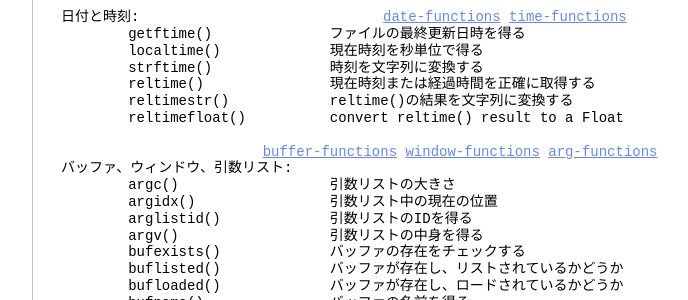
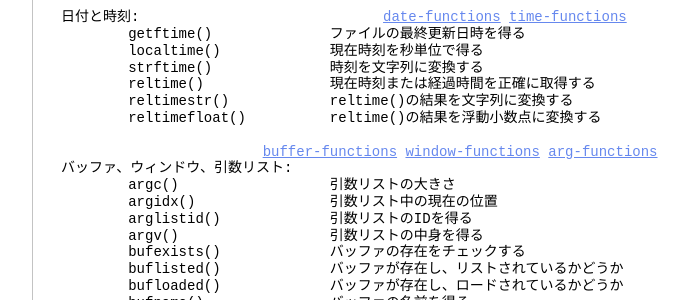
Before and after one commit to vim-jp/vimdoc-ja, a Jekyll site: the page built from usr_41.html, in a window 1280 px wide and 900 px high, scrolled down 12688 px. Shown: the part 150-450 px from the top of the window, without its empty margins (340-1028 px from the left). Built offline with Jekyll 4.4.1, drawn with Linux system fonts in a browser that asks for light colours; nearby versions of some CDN libraries; comment, search, counter and statistics services are not loaded.

Commit message:
Generated by Travis JOB 600.1
https://travis-ci.org/vim-jp/vimdoc-ja-working/builds/204952863

```diff
--- a/quickref.html
+++ b/quickref.html
@@ -870,7 +870,7 @@
 <a class="Type" href="options.html#'revins'">'revins'</a>&nbsp;&nbsp;&nbsp;&nbsp;&nbsp;&nbsp;&nbsp;&nbsp;&nbsp;&nbsp;<a class="Type" href="options.html#'ri'">'ri'</a>&nbsp;&nbsp;&nbsp;&nbsp;&nbsp;&nbsp;挿入モードで入力方向が逆になる<br>
 <a class="Type" href="options.html#'rightleft'">'rightleft'</a>&nbsp;&nbsp;&nbsp;&nbsp;&nbsp;&nbsp;&nbsp;<a class="Type" href="options.html#'rl'">'rl'</a>&nbsp;&nbsp;&nbsp;&nbsp;&nbsp;&nbsp;&quot;右から左&quot; 指向のウィンドウ<br>
 <a class="Type" href="options.html#'rightleftcmd'">'rightleftcmd'</a>&nbsp;&nbsp;&nbsp;&nbsp;<a class="Type" href="options.html#'rlc'">'rlc'</a>&nbsp;&nbsp;&nbsp;&nbsp; &quot;右から左&quot; に入力するコマンド<br>
-<a class="Type" href="options.html#'rubydll'">'rubydll'</a>&nbsp;&nbsp;&nbsp;&nbsp;&nbsp;&nbsp;&nbsp;&nbsp;&nbsp;&nbsp;&nbsp;&nbsp;&nbsp;&nbsp;&nbsp;&nbsp;&nbsp;&nbsp; name of the Ruby dynamic library<br>
+<a class="Type" href="options.html#'rubydll'">'rubydll'</a>&nbsp;&nbsp;&nbsp;&nbsp;&nbsp;&nbsp;&nbsp;&nbsp;&nbsp;&nbsp;&nbsp;&nbsp;&nbsp;&nbsp;&nbsp;&nbsp;&nbsp;&nbsp; Ruby 動的ライブラリの名前<br>
 <a class="Type" href="options.html#'ruler'">'ruler'</a>&nbsp;&nbsp;&nbsp;&nbsp;&nbsp;&nbsp;&nbsp;&nbsp;&nbsp;&nbsp;&nbsp;<a class="Type" href="options.html#'ru'">'ru'</a>&nbsp;&nbsp;&nbsp;&nbsp;&nbsp;&nbsp;ステータスラインにカーソルが位置する場所を表示する<br>
 <a class="Type" href="options.html#'rulerformat'">'rulerformat'</a>&nbsp;&nbsp;&nbsp;&nbsp;&nbsp;<a class="Type" href="options.html#'ruf'">'ruf'</a>&nbsp;&nbsp;&nbsp;&nbsp;&nbsp;<a class="Type" href="options.html#'ruler'">'ruler'</a>&nbsp;用のフォーマット<br>
 <a class="Type" href="options.html#'runtimepath'">'runtimepath'</a>&nbsp;&nbsp;&nbsp;&nbsp;&nbsp;<a class="Type" href="options.html#'rtp'">'rtp'</a>&nbsp;&nbsp;&nbsp;&nbsp; ランタイムファイル用のディレクトリのリスト<br>
--- a/usr_04.html
+++ b/usr_04.html
@@ -401,8 +401,8 @@
 <br>
 &nbsp;&nbsp;&nbsp;&nbsp;&nbsp;&nbsp;&nbsp;&nbsp;<span class="PreProc">this is some text.</span><br>
 <br>
-&quot;daw&quot; の &quot;d&quot; は削除オペレータです。&quot;aw&quot; はテキストオブジェクトです。&quot;aw&quot; は &quot;a<br>
-word&quot; の意味です。つまり &quot;daw&quot; は &quot;Delete A Word&quot; という意味になります。正確に<br>
+&quot;daw&quot; の &quot;d&quot; は削除オペレータです。&quot;aw&quot; はテキストオブジェクトです。&quot;aw&quot; は &quot;A<br>
+Word&quot; の意味です。つまり &quot;daw&quot; は &quot;Delete A Word&quot; という意味になります。正確に<br>
 は、単語の後の空白も削除されます (単語が行末にある場合は、行末までのすべての空<br>
 白が削除されます)。<br>
 <br>
--- a/usr_05.html
+++ b/usr_05.html
@@ -233,7 +233,7 @@
 <br>
 &nbsp;&nbsp;&nbsp;&nbsp;&nbsp;&nbsp;&nbsp;&nbsp;<span class="Todo">Note</span>:<br>
 &nbsp;&nbsp;&nbsp;&nbsp;&nbsp;&nbsp;&nbsp;&nbsp;このコマンドを入力するときの注意点。<br>
-&nbsp;&nbsp;&nbsp;&nbsp;&nbsp;&nbsp;&nbsp;&nbsp;<span class="Special">&lt;F5&gt;</span>&nbsp;見たままのは 4 文字の文字列として入力してください。<span class="Special">&lt;Esc&gt;</span>&nbsp;も同じで<br>
+&nbsp;&nbsp;&nbsp;&nbsp;&nbsp;&nbsp;&nbsp;&nbsp;<span class="Special">&lt;F5&gt;</span>&nbsp;は見たままの 4 文字の文字列として入力してください。<span class="Special">&lt;Esc&gt;</span>&nbsp;も同じで<br>
 &nbsp;&nbsp;&nbsp;&nbsp;&nbsp;&nbsp;&nbsp;&nbsp;す。<span class="Special">&lt;Esc&gt;</span>&nbsp;キーを押すのではなく、5 文字の文字列として入力してください。<br>
 &nbsp;&nbsp;&nbsp;&nbsp;&nbsp;&nbsp;&nbsp;&nbsp;このマニュアルを読むときはその違いに注意してください !<br>
 <br>
--- a/usr_24.html
+++ b/usr_24.html
@@ -344,7 +344,7 @@
 &quot;v はレジスタの指定、&quot;yiw&quot; は yank-inner-word (単語をヤンクする) です。さて、<br>
 元のファイルに戻り、挿入モードを開始して次のように入力します:<br>
 <br>
-&nbsp;&nbsp;&nbsp;&nbsp;&nbsp;&nbsp;&nbsp;&nbsp;<span class="PreProc">ir =</span><br>
+&nbsp;&nbsp;&nbsp;&nbsp;&nbsp;&nbsp;&nbsp;&nbsp;<span class="PreProc">r =</span><br>
 <br>
 ここで、<span class="Special">CTRL-R</span>&nbsp;v を押して関数の名前を挿入します:<br>
 <br>
--- a/usr_41.html
+++ b/usr_41.html
@@ -761,7 +761,7 @@
 &nbsp;&nbsp;&nbsp;&nbsp;&nbsp;&nbsp;&nbsp;&nbsp;strftime()&nbsp;&nbsp;&nbsp;&nbsp;&nbsp;&nbsp;&nbsp;&nbsp;&nbsp;&nbsp;&nbsp;&nbsp;&nbsp;&nbsp;時刻を文字列に変換する<br>
 &nbsp;&nbsp;&nbsp;&nbsp;&nbsp;&nbsp;&nbsp;&nbsp;reltime()&nbsp;&nbsp;&nbsp;&nbsp;&nbsp;&nbsp;&nbsp;&nbsp;&nbsp;&nbsp;&nbsp;&nbsp;&nbsp;&nbsp; 現在時刻または経過時間を正確に取得する<br>
 &nbsp;&nbsp;&nbsp;&nbsp;&nbsp;&nbsp;&nbsp;&nbsp;reltimestr()&nbsp;&nbsp;&nbsp;&nbsp;&nbsp;&nbsp;&nbsp;&nbsp;&nbsp;&nbsp;&nbsp;&nbsp;reltime()の結果を文字列に変換する<br>
-&nbsp;&nbsp;&nbsp;&nbsp;&nbsp;&nbsp;&nbsp;&nbsp;reltimefloat()&nbsp;&nbsp;&nbsp;&nbsp;&nbsp;&nbsp;&nbsp;&nbsp;&nbsp;&nbsp;convert reltime() result to a Float<br>
+&nbsp;&nbsp;&nbsp;&nbsp;&nbsp;&nbsp;&nbsp;&nbsp;reltimefloat()&nbsp;&nbsp;&nbsp;&nbsp;&nbsp;&nbsp;&nbsp;&nbsp;&nbsp;&nbsp;reltime()の結果を浮動小数点に変換する<br>
 <br>
 &nbsp;&nbsp;&nbsp;&nbsp;&nbsp;&nbsp;&nbsp;&nbsp;&nbsp;&nbsp;&nbsp;&nbsp;&nbsp;&nbsp;&nbsp;&nbsp;&nbsp;&nbsp;&nbsp;&nbsp;&nbsp;&nbsp;&nbsp;&nbsp;<a class="Constant" href="usr_41.html#buffer-functions" name="buffer-functions">buffer-functions</a>&nbsp;<a class="Constant" href="usr_41.html#window-functions" name="window-functions">window-functions</a>&nbsp;<a class="Constant" href="usr_41.html#arg-functions" name="arg-functions">arg-functions</a><br>
 バッファ、ウィンドウ、引数リスト:<br>
```
